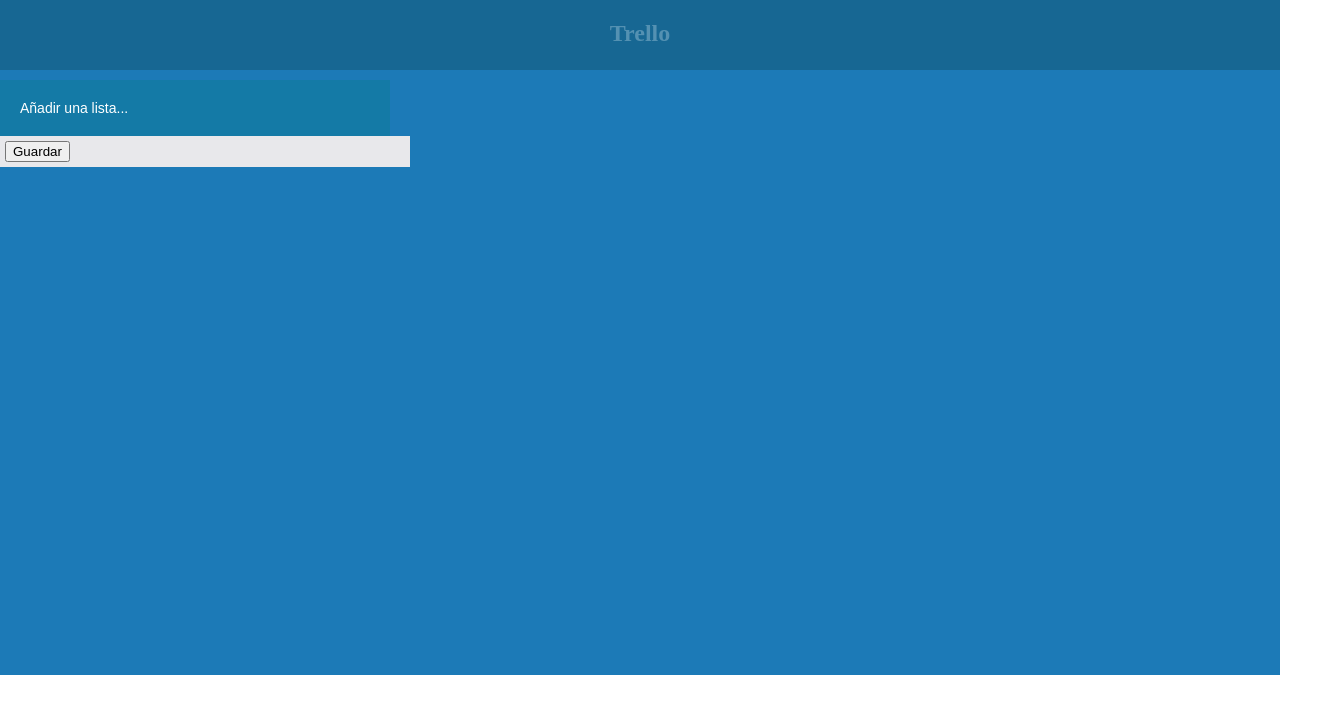
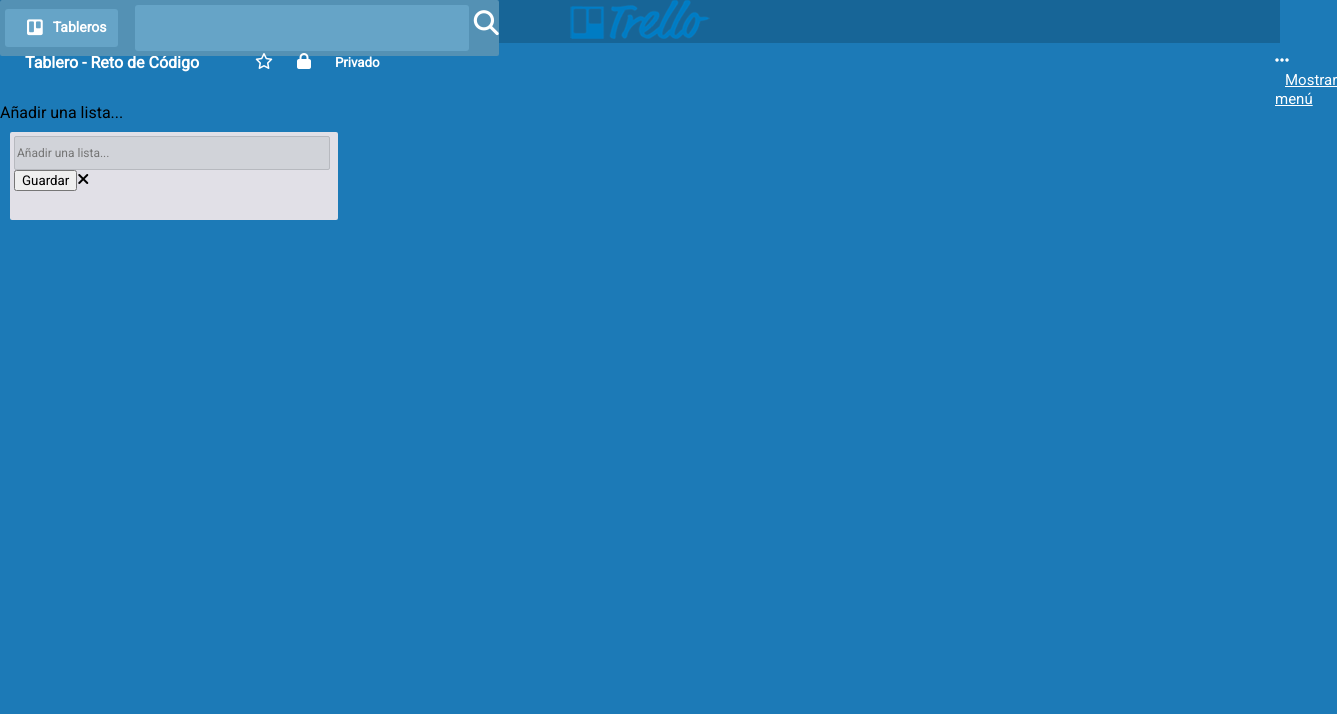
Before and after one commit to karenconley/trello, a plain HTML site: page index.html in a window 1280 px wide. Shown: the whole page, 1337 px wide, since content can reach past the window. Drawn offline with Linux system fonts and the light colour scheme.

Commit message:
maquetado

```diff
--- a/assets/css/style.css
+++ b/assets/css/style.css
@@ -1,41 +1,189 @@
-/*TRELLO*/
+*{
+	margin: auto;
+	font-family: 'Roboto', sans-serif;
+}
 
 body{
-	margin: 0 auto;
+background-color: #1C7AB7;
 }
 
-nav{
-	background: #176793;
-	width: 100%;
-	height: 70px;
-	position: fixed;
-	z-index: 1000;
+/*HEADER*/
+header{
+	background: #176597;
+	color: #FFF;
+	text-align: center;
 }
 
-.barra h2{
-	text-align: center;
-	color: #5491B2;
+header div{
+	display: inline-block;
 }
 
-.cuerpo{
-	background-color: #1C7AB7;
-	width: 100%;
-	height: 675px;
+/*"tableros"*/
+.izqMenu{
+	background-color: #5491B4;
+	display: inline-block;
+	position: absolute;
+	left: 0px;
+	color: #FFF;
+	border-radius: 2px;
+	font-size: 25px;
+
 }
 
-#txt{
-    background-color: #147aa6;
+.izqMenu .fa-trello{
+	margin: 5px 10px;
+	vertical-align: middle;
+}
+
+.izqMenu p{
+	display: inline-block;
+	font-size: 18px;
+}
+
+/*botón tableros*/
+.botonTableros i{
+	font-size: 18px;
+	margin-right: 10px;
+	padding-left: 0px;
+	line-height: 12px;
+}
+
+.botonTableros p{
+	display: inline-block;
+	font-weight: bold;
+	margin: 0px;
+	line-height: 12px;
+	font-size: 14px;
+}
+
+/*search*/
+.search {
+	background-color: #66A4C7;
 	color: #fff;
-    font-size: 14px;
-    padding: 20px;
-	width: 350px;
-    border: none;
-    margin-top: 80px;
+	border: none;
+	border-radius: 3px;
+	padding: 8px 12px;
+	margin:5px;
+}
+
+#logo{ /*logo trello*/
+	position: relative;
+	margin-left: 250px;
+	top: 10px;
+	display: inline-block;
+}
+
+.faBtn {
+	background-color: #66A4C7;
+	color: #fff;
+	border: none;
+	border-radius: 3px;
+	padding: 8px 12px;
+	margin:5px;
+}
+
+
+
+/*SECTION: TABLERO - RETO */
+.menu2 {
+	margin-left: 15px;
+	padding: 10px;
+	height: 40px;
+	color: #FFF;
+}
+
+#star {
+	margin-left: 230px;
+	top: -20px;
+	position: relative;
+}
+
+#lock {
+	position: relative;
+	top: -20px;
+	margin-left: 20px;
+}
+
+h5{
+	display: inline-block;
+	position: relative;
+	top: -20px;
+	margin-left: 20px;
+}
+
+.der {
+	margin-left: 1250px;
+	display: inline-block;
+	position: relative;
+	top: -40px;
+}
+
+.der a {
+	padding-left: 10px;
+	color: #FFF;
+	font-size: 15px;
+}
+
+
+
+/*SECTION: LISTAS*/
+.tableros{
+	height: 530px;
+}
+
+#cont {
+	display: none;
+	width: 263px;
+	padding: 2px;
+	border-radius: 5px;
+	background-color: red;
+	font-size: 14px;
+	float: left;
 }
 
 form {
-    width: 400px;
-    background-color: #e8e8eb;
-    margin: 0px;
-    padding: 5px;
+	margin-top: 20px;
+	background-color: #176597;
+	color: #70A3C2;
+	width: 320px;
+	height: 35px;
+	margin-left: 10px;
+	text-align: left;
+	border-radius: 2px;
 }
+
+.caja {
+	margin: 10px;
+	width: 320px;
+	height: 80px;
+	padding: 4px;
+	border-radius: 2px;
+	background-color: #E1E0E7;
+	display: inline-block;
+}
+
+input {
+	width: 310px;
+	height: 30px;
+	border-radius: 2px;
+	background-color: #D1D3D9;
+	color: #B7B9BF;
+	border: 1px solid #B7B9BF;
+	font-size: 12px;
+}
+
+#saveButton {
+	background-color: #60B048;
+	outline: none;
+	color: #FFF;
+	border-radius: 4px;
+	width: 75px;
+	height: 28px;
+}
+
+#closeButton {
+	background-color: transparent;
+	border: none;
+	color: #B7B9BF;
+	font-size: 25px;
+}
--- a/assets/js/app.js
+++ b/assets/js/app.js
@@ -1,14 +1,43 @@
-function add(){
-//añadimos el texto que el usuario ingresa en el textarea:
-var comments = document.getElementById('txt').value;
-//se limpia el text area después de que se postea el mensaje:
+// VARIABLES
+
+var input = document.getElementById('in');
+var input2 = document.getElementsByClassName('caja')[0];
+var close = document.getElementById('closeButton');
+var btn = document.getElementById('saveButton');
+var cont2 = document.getElementById('cont');
+
+//Agregando Evento click para cambiar submit de boton a input
+
+input.addEventListener('click', function(){
+	input.classList.add('caja');
+	input2.classList.remove('caja');
+});
+
+// Agregando Evento close, para cambiar de input a boton
+
+close.addEventListener('click', function(){
+	input2.classList.add('caja');
+	input.classList.remove('caja');
+});
+
+// Agregando lista
+btn.addEventListener('click', function(){
+	cont2.classList.remove('caja');
+//rescatar el texto que ingresara el usuario
+var text = document.getElementById('txt').value;
+text.textContent = text; //escribe el contenido de la lista
+//limpiar input
 document.getElementById('txt').value = '';
-//se llama al contenedor vacío que 'guardará' los posts:
-var post = document.getElementById('cont');
-//se crea un div que contenga los comentarios:
-var newComments = document.createElement('caja');
-//no ingresar texto vacío:
-if(comments.length == 0 || comments == null){
-	alert('Ingresa un mensaje');
-	return false;
-	}
+
+//creando Nodos
+
+var textN = document.createTextNode(txt);
+var newList = document.createElement('div');
+var textList = document.createElement('p');
+
+
+textList.appendChild(textN);
+newList.appendChild(textList);
+cont.appendChild(newList);
+
+});
--- a/index.html
+++ b/index.html
@@ -3,27 +3,62 @@
 <head>
 	<meta charset="UTF-8">
 	<title>Trello</title>
+	<!-- CSS -->
 	<link rel="stylesheet" href="../trello/assets/css/style.css">
+	<!-- Google Fonts -->
+	<link href="https://fonts.googleapis.com/css?family=Roboto" rel="stylesheet">
 </head>
+
 <body>
+	<!-- menú -->
+	<header>
+		<nav>
+			<!-- botón y search izquierda -->
+			<div class="izqMenu">
+				<button class="botonTableros faBtn"><i class="fa fa-trello" aria-hidden="true"></i><p>Tableros</p></button>
+				<input class="search" type="text"><i class="fa fa-search" aria-hidden="true"></i>
+			</div>
+			<!-- logo al medio -->
+			<div class="logo">
+				<img id="trello" src="assets/img/Trello_logo.png" alt="">
+			</div>
+			<!-- botones derecha -->
+			<!-- aquí agregar botones derecha -->
+			</div>
+		</nav>
+	</header>
 
-<!-- menú fixed -->
-	<nav>
-		<div class="barra">
-			<h2>Trello</h2>
+	<!-- tablero - reto de código - privado-->
+	<section class="menu2">
+		<div class="secondMenu">
+			<!-- izquierda -->
+			<div class="izq" >
+				<h4>Tablero - Reto de Código</h4>
+				<i id="star" class="fa fa-star-o" aria-hidden="true"></i>
+				<i id="lock" class="fa fa-lock" aria-hidden="true"></i>
+				<h5>Privado</h5>
+			</div>
+			<!-- derecha -->
+			<div class="der">
+				<i class="fa fa-ellipsis-h" aria-hidden="true"></i>
+				<a href="#">Mostrar menú</a>
+			</div>
 		</div>
-	</nav>
+	</section>
 
-	<section class="cuerpo">
-		<div id="caja">
-        	<input type="text" id="txt" value="Añadir una lista... ">
-        </div>
-        <form>
-            <input type="submit" id="btn" name="" value="Guardar">
-        </form>
+<!-- tableros -->
+	<section class="tableros">
+		<div id="cont"></div>
+		<div class="newList">Añadir una lista...</div>
+		<div class="caja">
+			<input placeholder="Añadir una lista..." id="addList"><button class="saveButton">Guardar</button><icon class="fa fa-times"></icon>
+		</div>
+	</section>
 
-	    <!-- contenedor vacío (comentarios) -->
-		<div id="cont"></div>
-	</section>
+
+
+	<script src="assets/js/app.js"></script>
+	<script src="https://use.fontawesome.com/7dd215a775.js"></script>
+
 </body>
 </html>
```
Also changed, not shown: assets/img/Trello_logo.png (added), 1 other file.
